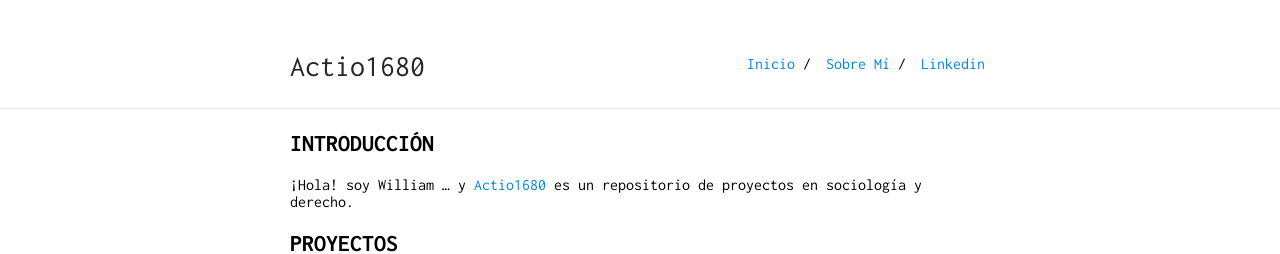
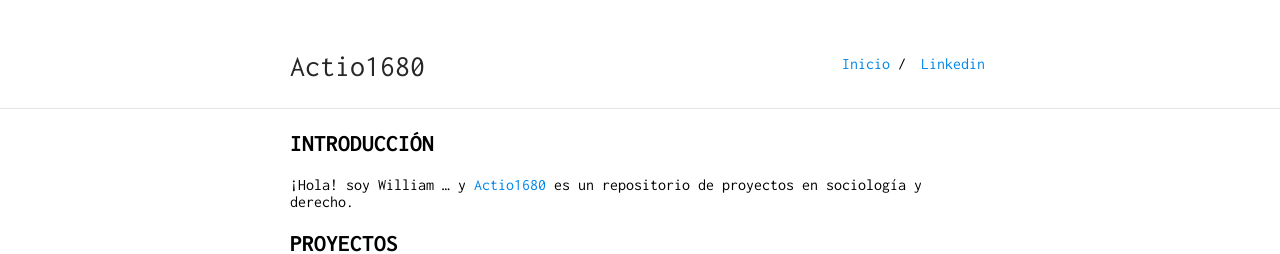
Before and after one commit to actio1680/actio1680.github.io, a Jekyll site: the page built from index.md, in a window 1280 px wide. Shown: the top 254 px of the page. Built offline with Jekyll 4.4.1, drawn with Linux system fonts in a browser that asks for light colours; our own code applies the rules of GitHub Pages for plain Markdown files.

Commit message:
Update _config.yml

```diff
--- a/_config.yml
+++ b/_config.yml
@@ -18,7 +18,5 @@ sass:
 nav:
  - name: "Inicio"
    link: "/"
- - name: "Sobre Mí"
-   link: "/"
  - name: "Linkedin"
    link: "https://bit.ly/Linkedin-wab"
```
